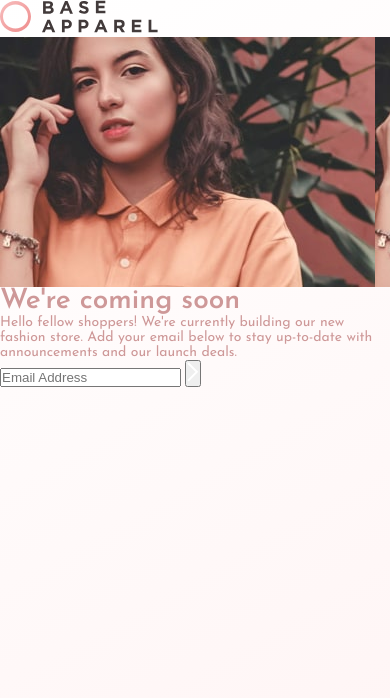
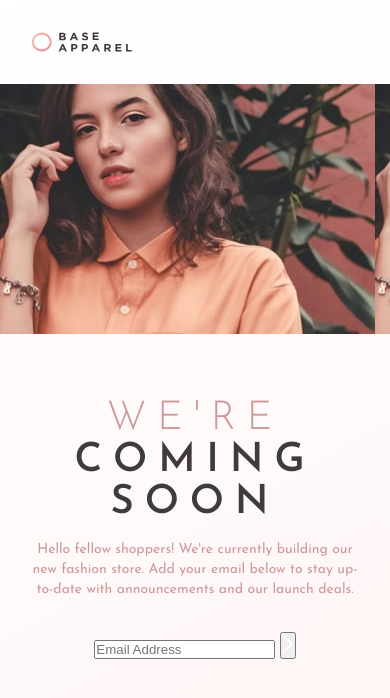
Before and after one commit to dinahbrito/base-apparel-coming-soon, a plain HTML site: page index.html in a window 390 px wide. Drawn offline with Linux system fonts and the light colour scheme.

Commit message:
Typography and header for mobile

```diff
--- a/index.html
+++ b/index.html
@@ -20,7 +20,7 @@
   <main>
     <div class="hero-image"></div>
     <div class="hero-text">
-      <h1>We're<span> coming soon</span></h1>
+      <h1>We're<br><span> coming <br>soon</span></h1>
       <p>Hello fellow shoppers! We're currently building our new fashion store.
         Add your email below to stay up-to-date with announcements and our launch deals.</p>
       <form action="">
--- a/styles.css
+++ b/styles.css
@@ -24,16 +24,52 @@ body {
             "hero-text";
 }
 
+/* Typography */
+h1{
+    font-size: 40px;
+    font-weight: 300;
+    letter-spacing: 10.83px;
+    line-height: 42px;
+    text-transform: uppercase;
+}
+
+span {
+    color: #423A3A;
+    font-weight: 600;
+}
+
+p {
+    font-weight: 400;
+    line-height: 20px;
+    margin-bottom: 32px;
+    margin-top: 16px;
+}
+
+/* Header */
 header {
     grid-area: header;
+    height: 84px;
+    display: flex;
+    justify-content: left;
+    align-items: center;
+}
+header img {
+    height: 20.89px;
+    margin-left: 32px;
 }
 
+/* Hero Image */
 .hero-image {
     background-image: url(./images/hero-mobile.jpg);
     grid-area: hero-image;
     height: 250px;
 }
 
+/* Hero Text main content */
 .hero-text {
     grid-area: hero-text;
+    margin-top: 64px;
+    margin-left: 32px;
+    margin-right: 32px;
+    text-align: center;
 }
```
